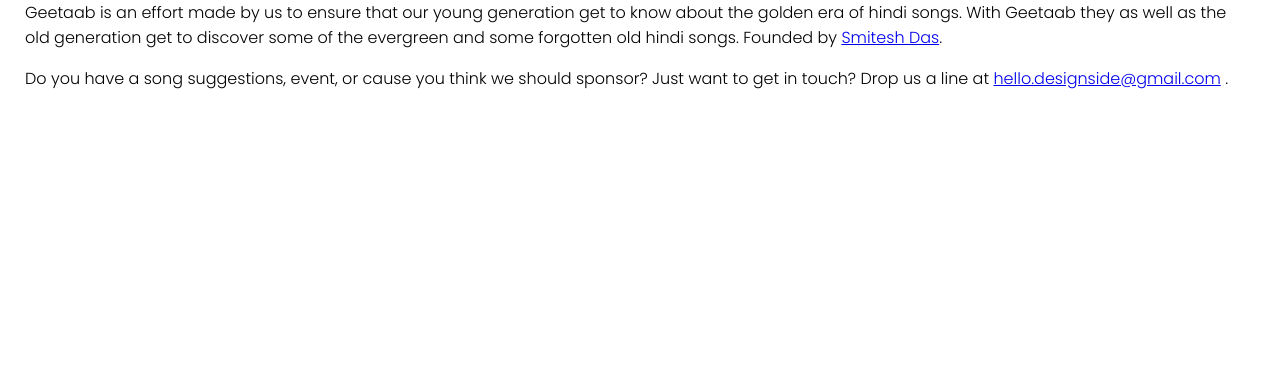
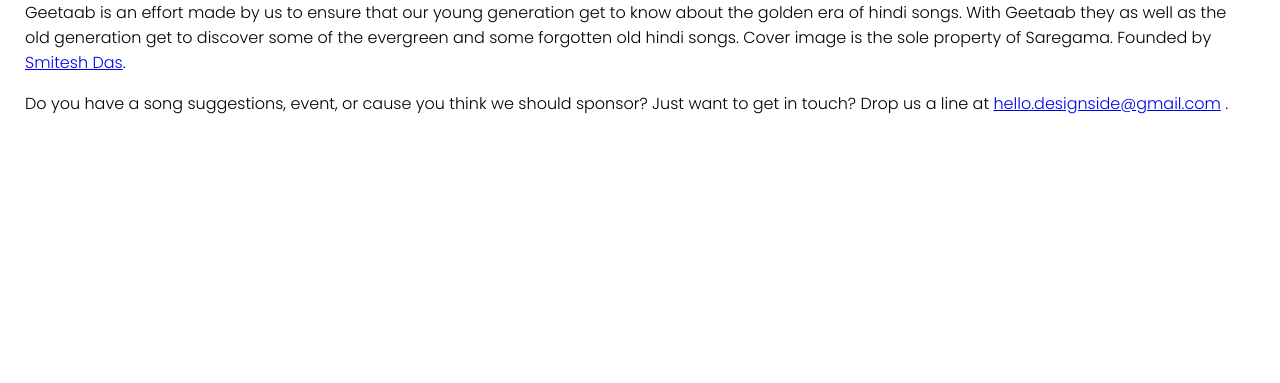
Before and after one commit to geetaab/about, a plain HTML site: page index.html in a window 1280 px wide. Shown: the part 417-800 px from the top of the page. Drawn offline with nearby package versions, Linux system fonts and the light colour scheme.

Commit message:
Update index.html

```diff
--- a/index.html
+++ b/index.html
@@ -46,7 +46,7 @@
 </center>
 <span class="about">About Us</span>
 <br>
-<p>Geetaab is an effort made by us to ensure that our young generation get to know about the golden era of hindi songs. With Geetaab they as well as the old generation get to discover some of the evergreen and some forgotten old hindi songs. Founded by <a href="https://instagram.com/smiteshdas">Smitesh Das</a>.</p>
+<p>Geetaab is an effort made by us to ensure that our young generation get to know about the golden era of hindi songs. With Geetaab they as well as the old generation get to discover some of the evergreen and some forgotten old hindi songs. Cover image is the sole property of Saregama. Founded by <a href="https://instagram.com/smiteshdas">Smitesh Das</a>.</p>
 <p>
 Do you have a song suggestions, event, or cause you think we should sponsor? Just want to get in touch? Drop us a line at <a href="#">hello.designside@gmail.com</a> .
 </p>
```
